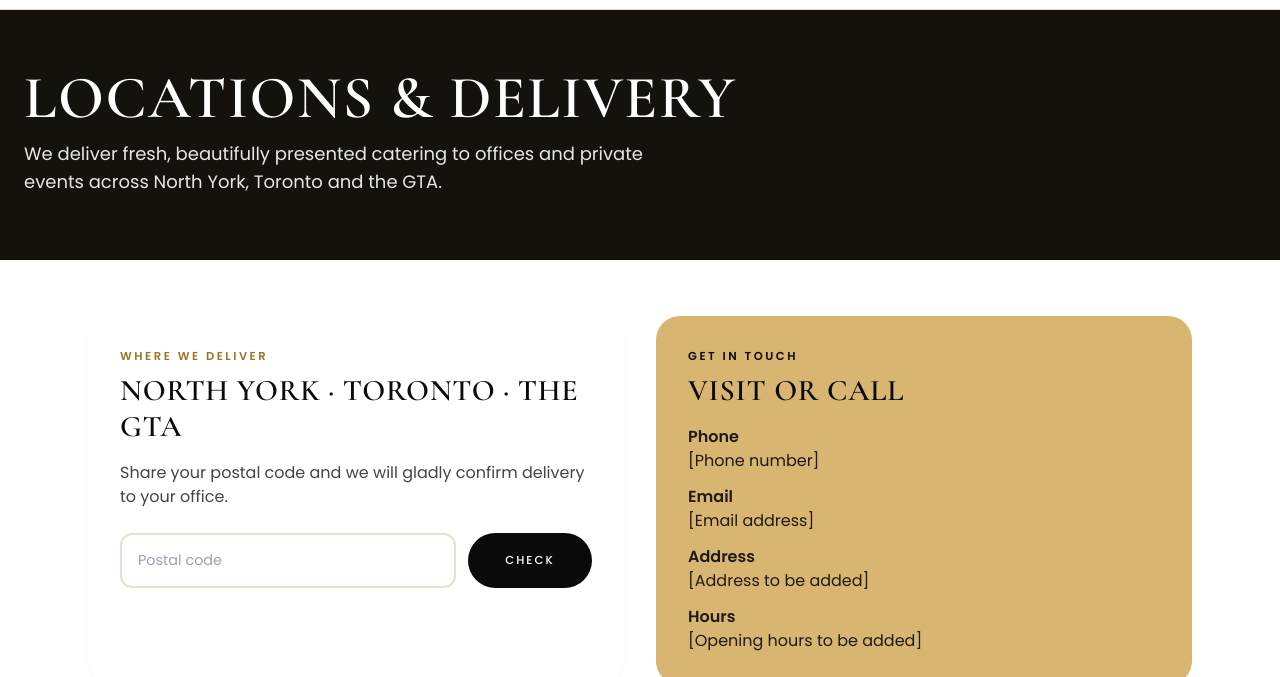
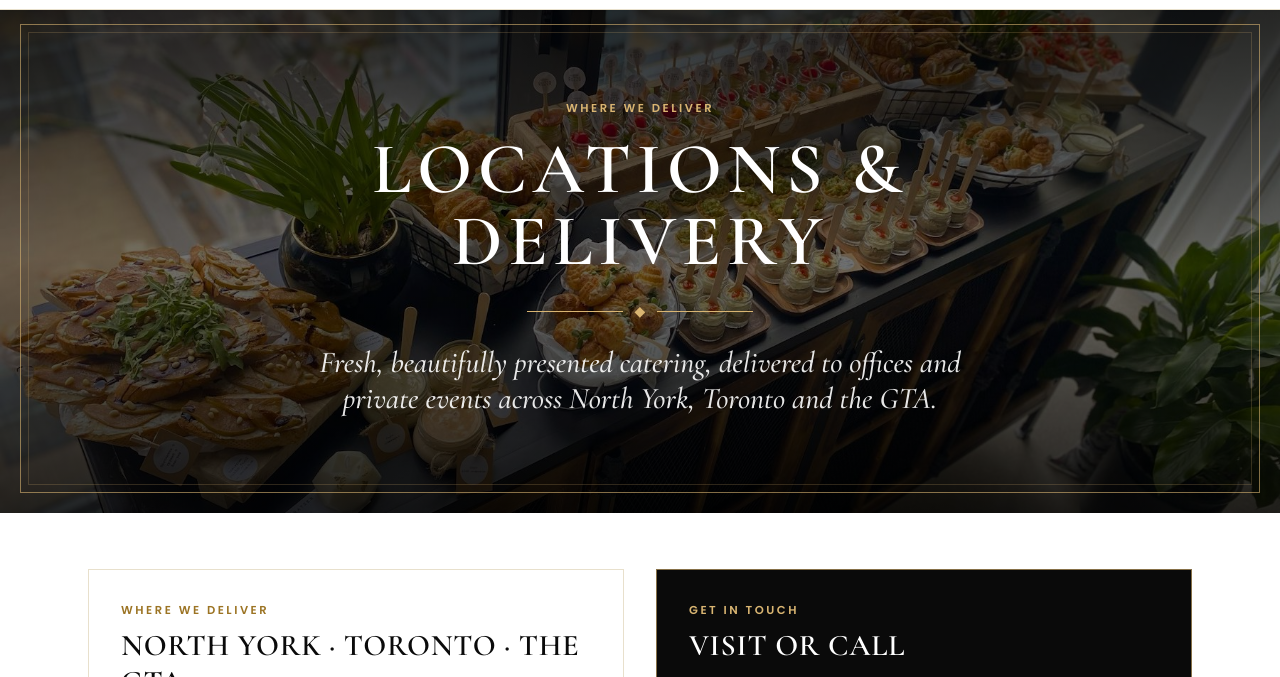
Before and after one commit to luxsmile/northyorkcatering, a plain HTML site: page locations.html in a window 1280 px wide. Shown: the part 100-777 px from the top of the page. Drawn offline with nearby package versions, Linux system fonts and the light colour scheme.

Commit message:
Elegant photo banners with gold frame and ornament on every page; refined Locations page
Co-Authored-By: Claude Sonnet 5.5 <noreply@anthropic.com>

```diff
--- a/css/site.css
+++ b/css/site.css
@@ -45,3 +45,7 @@ details summary::-webkit-details-marker { display: none; }
 .pop { animation: pop .35s ease; }
 @keyframes slideIn { from { opacity: 0; transform: translateY(12px); } to { opacity: 1; transform: none; } }
 .toast { animation: slideIn .3s ease; }
+
+/* Elegant page banners */
+.lux-plain { background: radial-gradient(ellipse at 50% -20%, #4a3a1c 0%, #1b150d 55%, #0a0a0a 100%); }
+.lux-banner h1 { text-shadow: 0 2px 24px rgba(0,0,0,.45); }
--- a/locations.html
+++ b/locations.html
@@ -14,19 +14,30 @@
 <body class="bg-cream text-ink antialiased" data-page="static" data-nav="locations">
   <div id="site-header"></div>
   <main id="app" class="pt-[104px]">
-<section class="bg-brand text-white"><div class="max-w-7xl mx-auto px-6 py-12 md:py-16"><h1 class="font-head uppercase font-semibold text-4xl md:text-6xl tracking-wide">Locations &amp; Delivery</h1><p class="mt-3 max-w-2xl text-white/90 text-lg">We deliver fresh, beautifully presented catering to offices and private events across North York, Toronto and the GTA.</p></div></section>
+<section class="lux-banner relative overflow-hidden text-white">
+  <img src="images/slide-office.jpg" alt="" class="absolute inset-0 w-full h-full object-cover">
+  <div class="absolute inset-0 bg-gradient-to-b from-black/80 via-black/55 to-black/85"></div>
+  <div class="pointer-events-none absolute inset-3 sm:inset-5 border border-sun/60"></div>
+  <div class="pointer-events-none absolute inset-4 sm:inset-7 border border-sun/20"></div>
+  <div class="relative max-w-5xl mx-auto px-8 sm:px-12 py-16 md:py-24 text-center">
+    <p class="label !text-sun mb-4">Where we deliver</p>
+    <h1 class="font-head font-semibold uppercase text-5xl md:text-7xl tracking-[.08em] leading-tight">Locations &amp; Delivery</h1>
+    <div class="flex items-center justify-center gap-3 my-6"><span class="h-px w-16 sm:w-24 bg-sun"></span><span class="text-sun text-sm">&#9670;</span><span class="h-px w-16 sm:w-24 bg-sun"></span></div>
+    <p class="max-w-2xl mx-auto font-head italic text-2xl md:text-3xl text-white/90 leading-snug">Fresh, beautifully presented catering, delivered to offices and private events across North York, Toronto and the GTA.</p>
+  </div>
+</section>
 <section class="max-w-6xl mx-auto px-6 py-14 grid md:grid-cols-2 gap-8">
-  <div class="bg-white rounded-3xl shadow-sm p-8">
+  <div class="bg-white border border-line p-8">
     <p class="label mb-2">Where we deliver</p>
     <h2 class="font-head uppercase font-semibold text-3xl tracking-wide mb-4">North York · Toronto · the GTA</h2>
     <p class="text-mute mb-6">Share your postal code and we will gladly confirm delivery to your office.</p>
     <form id="area" class="flex gap-3 flex-wrap"><input id="pc" class="field flex-1 min-w-[160px]" placeholder="Postal code" aria-label="Postal code" required><button class="btn btn-coral" type="submit">Check</button></form>
     <p id="area-msg" class="mt-4 text-sm text-branddk font-medium"></p>
   </div>
-  <div class="bg-sun rounded-3xl p-8">
-    <p class="label !text-ink mb-2">Get in touch</p>
+  <div class="bg-ink text-white p-8 border border-sun/60">
+    <p class="label !text-sun mb-2">Get in touch</p>
     <h2 class="font-head uppercase font-semibold text-3xl tracking-wide mb-4">Visit or call</h2>
-    <dl class="space-y-3 text-ink/90"><div><dt class="font-semibold">Phone</dt><dd>[Phone number]</dd></div><div><dt class="font-semibold">Email</dt><dd>[Email address]</dd></div><div><dt class="font-semibold">Address</dt><dd>[Address to be added]</dd></div><div><dt class="font-semibold">Hours</dt><dd>[Opening hours to be added]</dd></div></dl>
+    <dl class="space-y-3 text-white/90 [&_dt]:text-sun"><div><dt class="font-semibold">Phone</dt><dd>[Phone number]</dd></div><div><dt class="font-semibold">Email</dt><dd>[Email address]</dd></div><div><dt class="font-semibold">Address</dt><dd>[Address to be added]</dd></div><div><dt class="font-semibold">Hours</dt><dd>[Opening hours to be added]</dd></div></dl>
   </div>
 </section>
 <section class="bg-white border-y border-line"><div class="max-w-6xl mx-auto px-6 py-14 grid md:grid-cols-3 gap-6 text-center">
```
Also changed, not shown: js/pages.js (+16 -5 lines).
